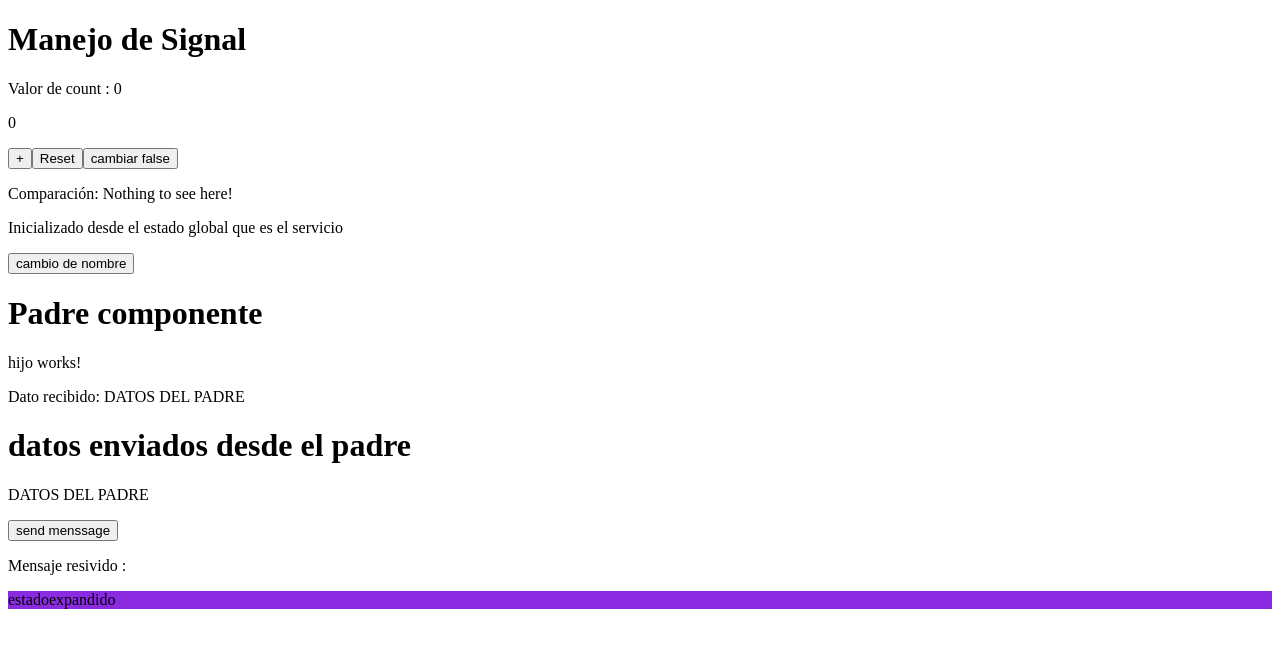
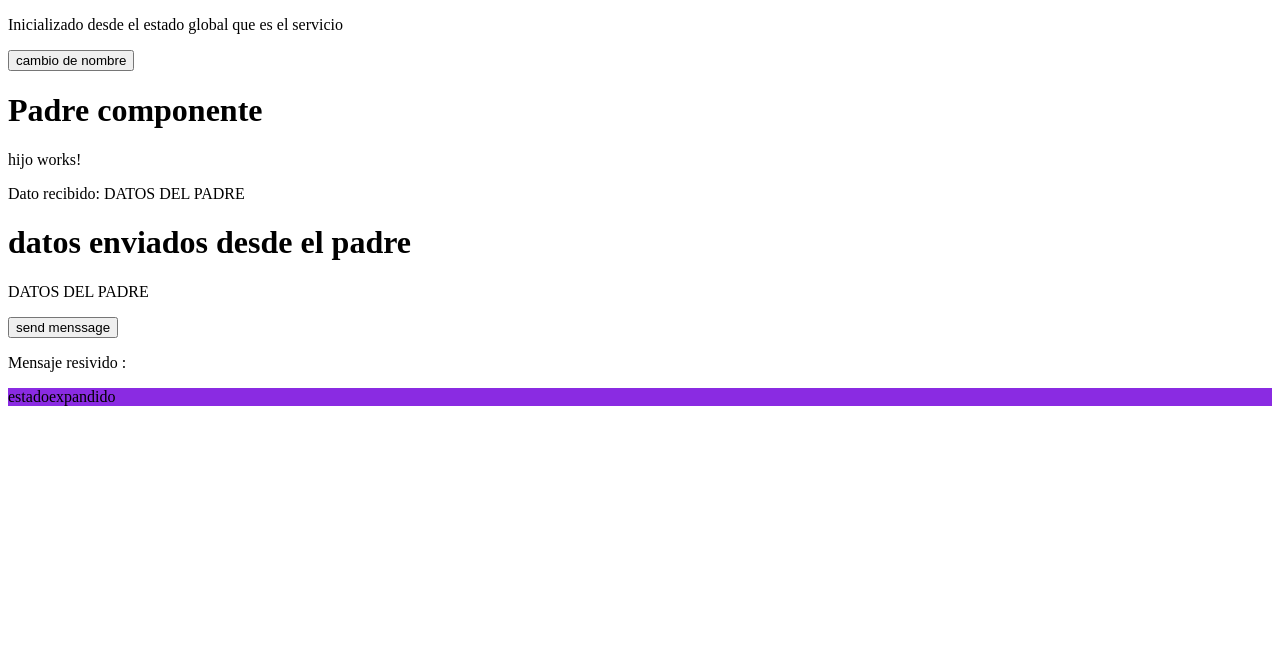
Before and after one commit to TANHEHANZ/Shop-Angular, an Angular app: page / in a window 1280 px wide. Shown: the top 648 px of the page. Built offline with nearby package versions, Linux system fonts and the light colour scheme.

Commit message:
routing con guards

```diff
--- a/src/app/app.component.html
+++ b/src/app/app.component.html
@@ -1,4 +1,4 @@
-<app-senal />
+<!-- <app-senal /> -->
 
 <app-stateglobal />
 
--- a/src/app/app.routes.ts
+++ b/src/app/app.routes.ts
@@ -1,3 +1,4 @@
 import { Routes } from '@angular/router';
+import { SenalComponent } from './components/senal/senal.component';
 
-export const routes: Routes = [];
+export const routes: Routes = [{ path: 'signal ', component: SenalComponent }];
```
